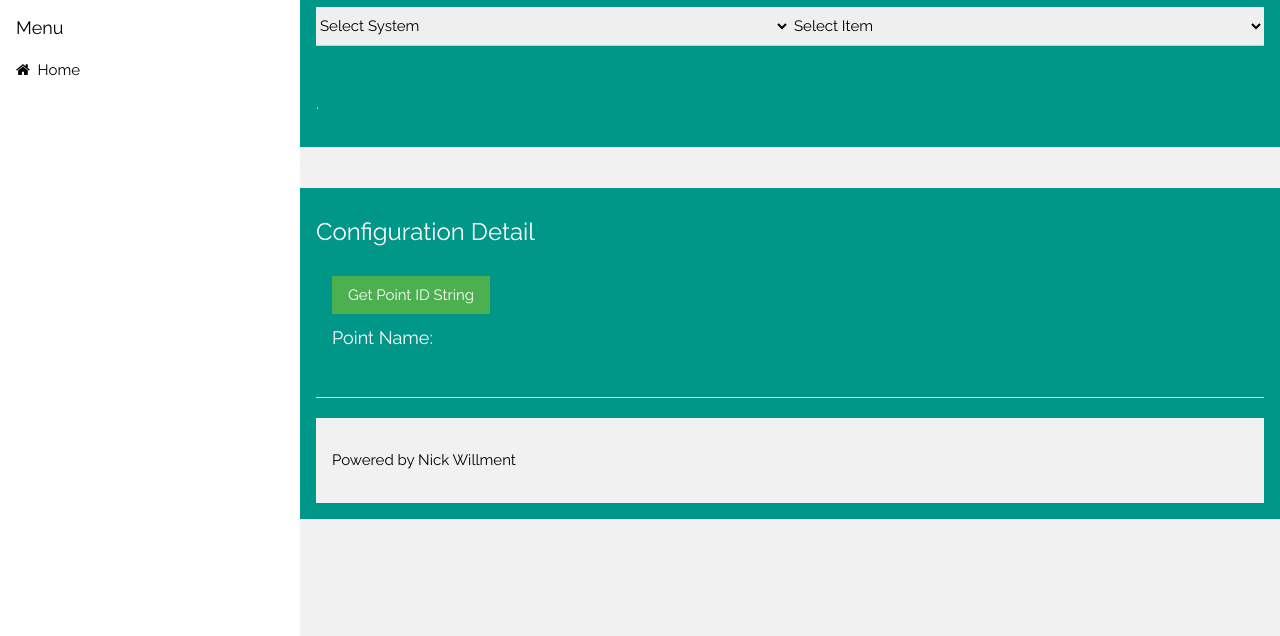
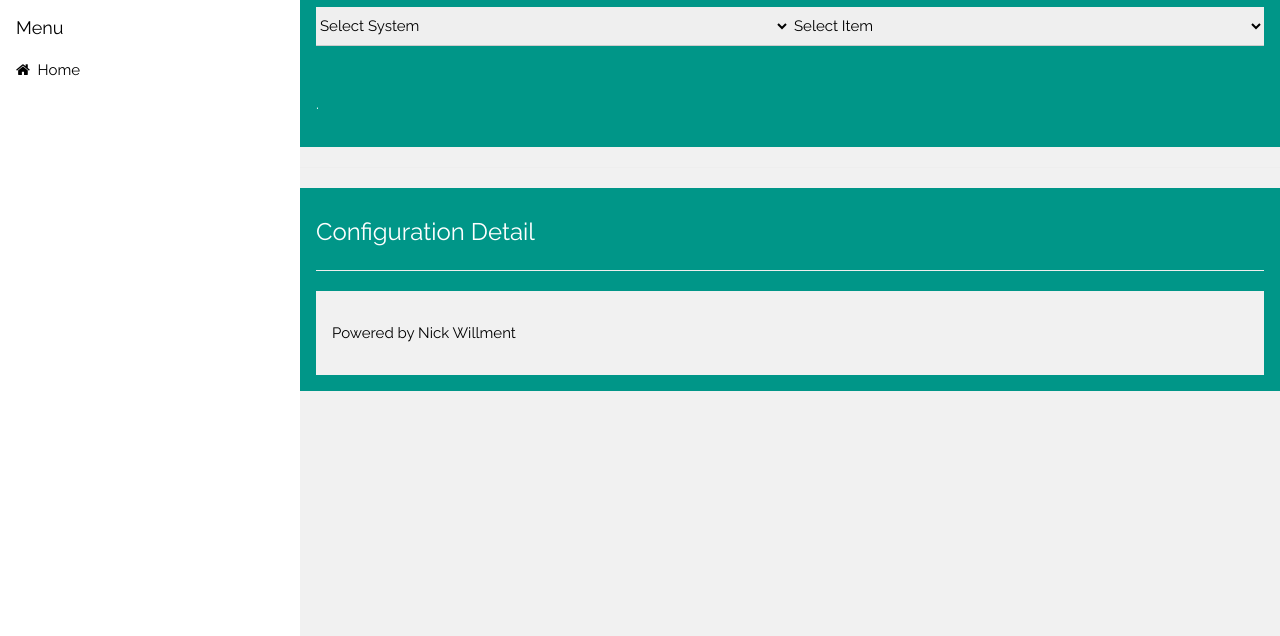
Before and after one commit to mep-4d/smart-building, a plain HTML site: page devices.html in a window 1280 px wide. Shown: the part 164-800 px from the top of the page. Drawn offline with nearby package versions, Linux system fonts and the light colour scheme.

Commit message:
Update devices.html

```diff
--- a/devices.html
+++ b/devices.html
@@ -98,11 +98,6 @@
 
             <div class="n0-container n0-padding-16 n0-teal">
                 <h3>Configuration Detail</h3>
-            <div class="n0-container n0-padding-16 n0-teal">
-                <button v-on:click="getPointName()" class="n0-button n0-ripple n0-green">Get Point ID String</button>
-                <h5>Point Name: <b>{{ pointName }}</b></h5>
-            </div>
-
             <hr>
 
 
```
